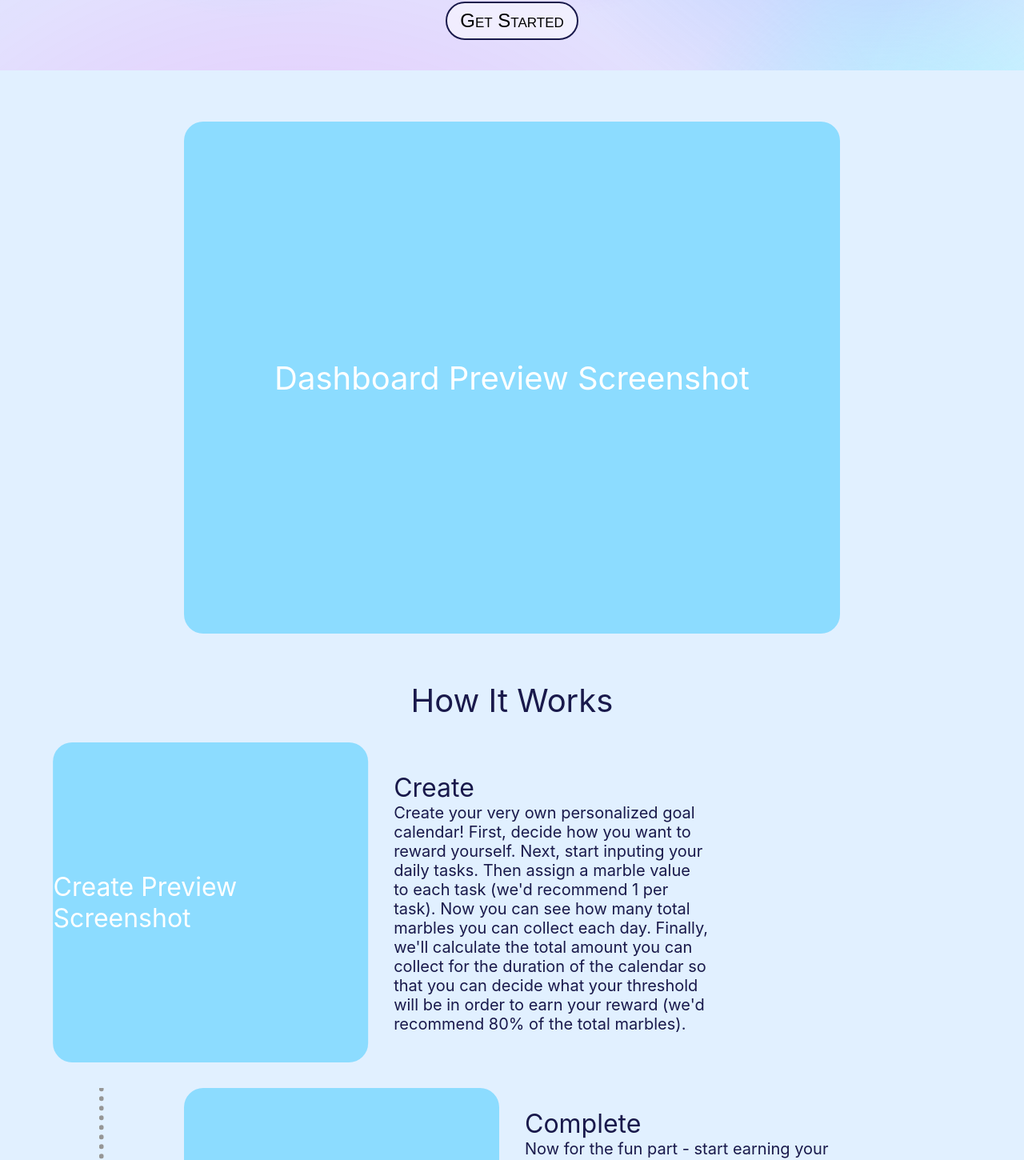
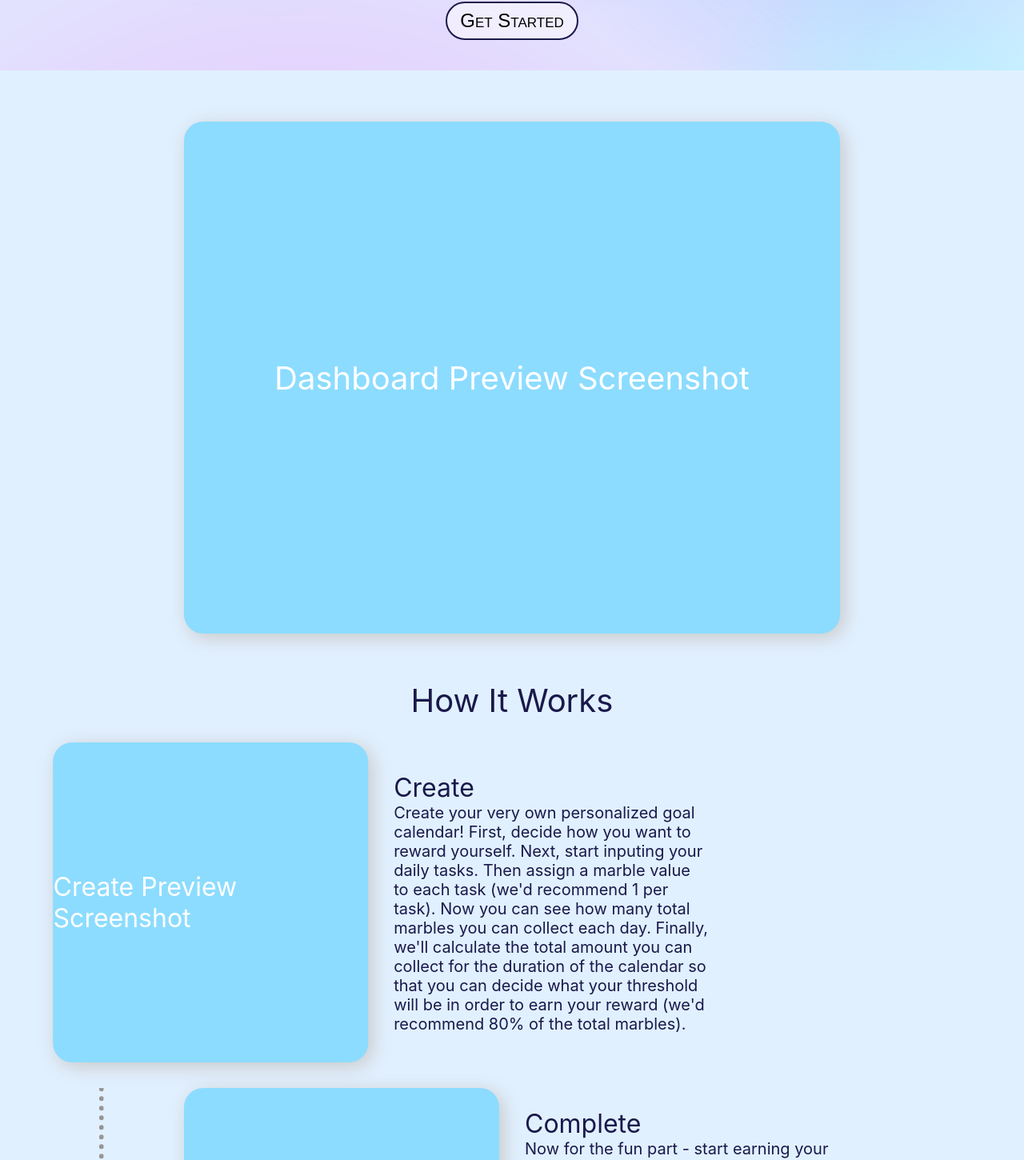
Before and after one commit to evan-baron/goal-calendar-react-app, a React (Create React App) app: page / in a window 1280 px wide. Shown: the part 296-1746 px from the top of the page at 80% size. Built offline with nearby package versions, Linux system fonts and the light colour scheme.

Commit message:
added box shadow to preview elements

```diff
--- a/src/components/Cards/howCards/HowCard.css
+++ b/src/components/Cards/howCards/HowCard.css
@@ -19,6 +19,7 @@ p {
     font-size: 2rem;
     color: white;
     background-color: #8CDCFF;
+    box-shadow: rgb(200, 200, 200) 5px 5px 25px;
     border-radius: 1.5rem;
 }
 
--- a/src/pages/Home/sections/PreviewDash/PreviewDash.css
+++ b/src/pages/Home/sections/PreviewDash/PreviewDash.css
@@ -19,4 +19,5 @@
     color: white;
     font-size: 2.5rem;
     background-color: #8CDCFF;
+    box-shadow: rgb(200, 200, 200) 5px 5px 25px;
 }
```
